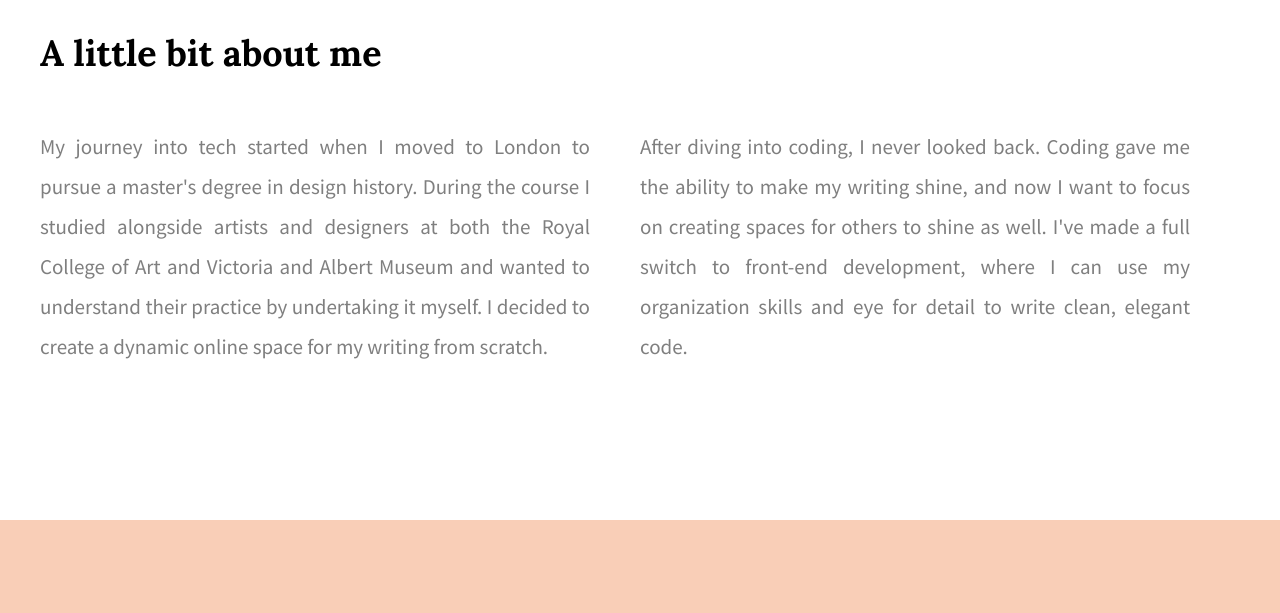
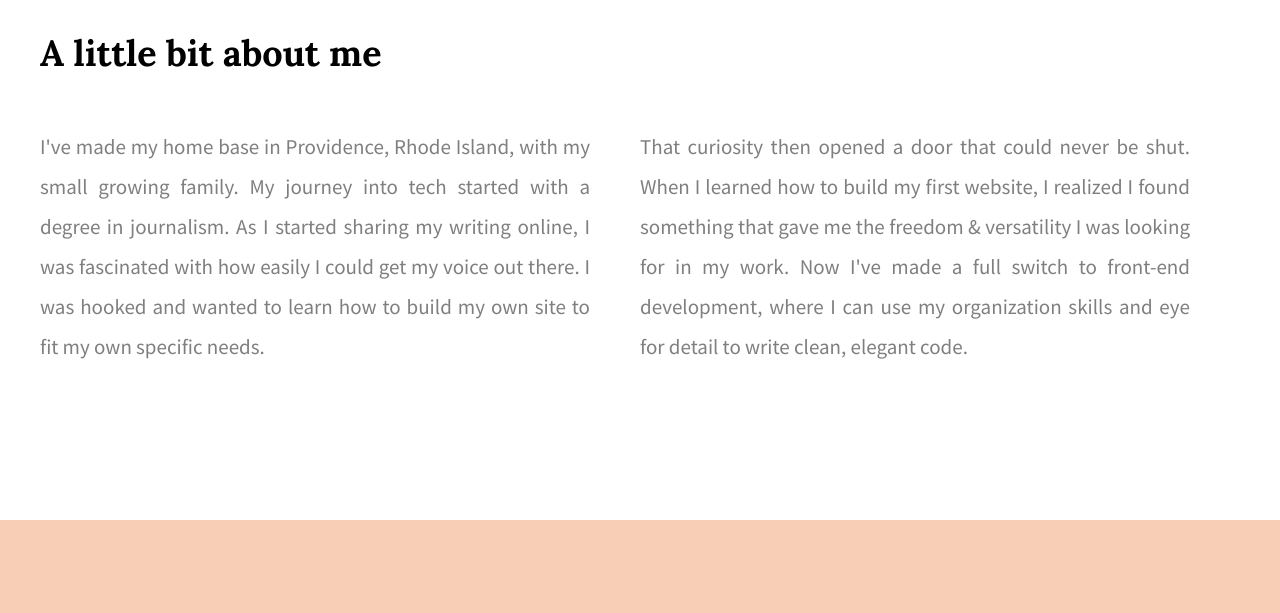
Before and after one commit to EveMarieZ/jubilee-austen, a plain HTML site: page index.html in a window 1280 px wide. Shown: the part 880-1493 px from the top of the page. Drawn offline with Linux system fonts and the light colour scheme.

Commit message:
restored about

```diff
--- a/index.html
+++ b/index.html
@@ -31,10 +31,10 @@
     			<div class="full-width">
     				<h2>A little bit about me</h2>
     				<div class="half-width">
-    					<p>My journey into tech started when I moved to London to pursue a master&#39;s degree in design history. During the course I studied alongside artists and designers at both the Royal College of Art and Victoria and Albert Museum and wanted to understand their practice by undertaking it myself. I decided to create a dynamic online space for my writing from scratch.</p>
+    					<p>I've made my home base in Providence, Rhode Island, with my small growing family. My journey into tech started with a degree in journalism. As I started sharing my writing online, I was fascinated with how easily I could get my voice out there. I was hooked and wanted to learn how to build my own site to fit my own specific needs.</p>
     				</div>
     				<div class="half-width">
-    					<p>After diving into coding, I never looked back. Coding gave me the ability to make my writing shine, and now I want to focus on creating spaces for others to shine as well. I&#39;ve made a full switch to front-end development, where I can use my organization skills and eye for detail to write clean, elegant code.</p>
+    					<p>That curiosity then opened a door that could never be shut. When I learned how to build my first website, I realized I found something that gave me the freedom & versatility I was looking for in my work. Now I've made a full switch to front-end development, where I can use my organization skills and eye for detail to write clean, elegant code.</p>
     				</div>
 				</div>
 			</section>
```
